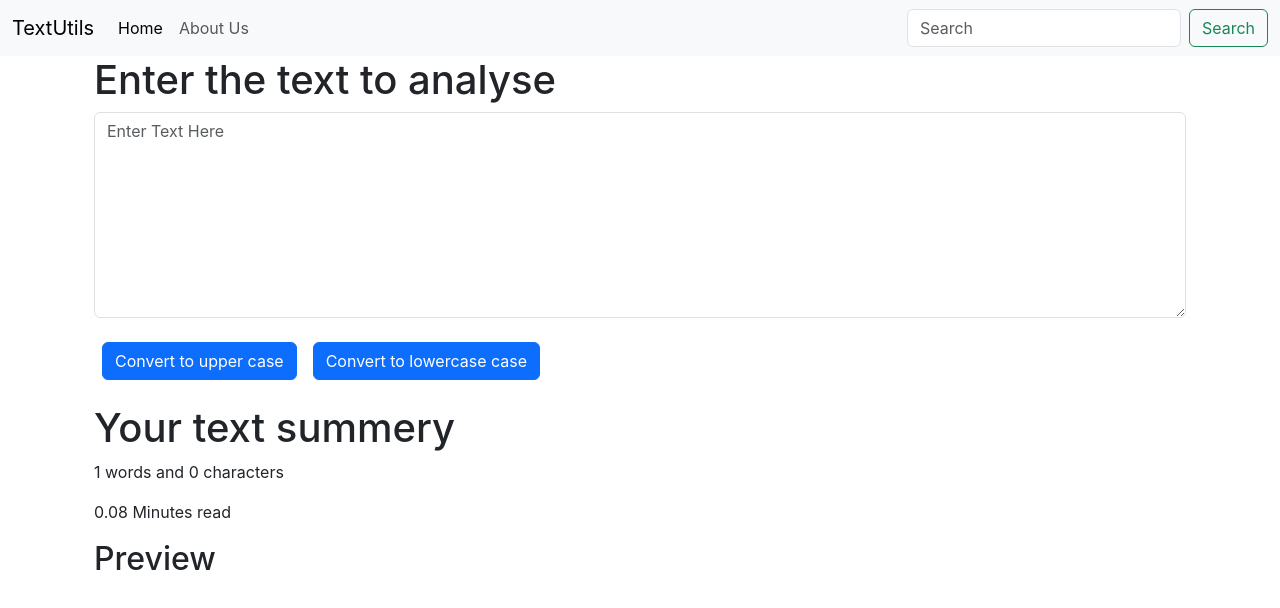
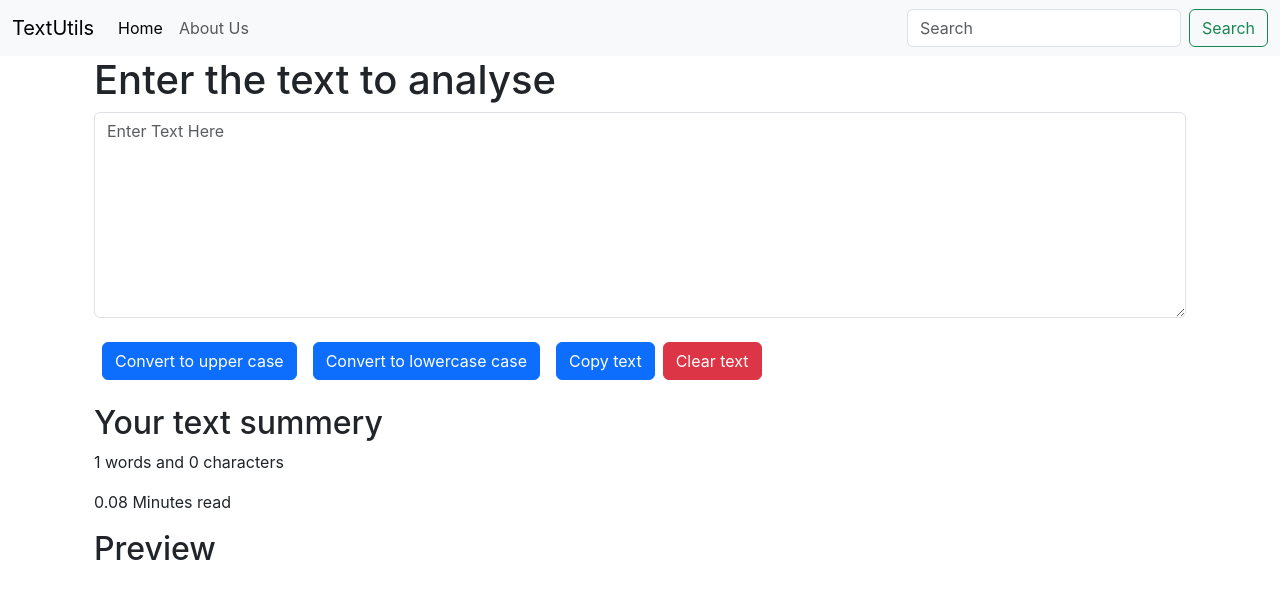
Before and after one commit to Rishikesh-00/TextUtils, a React (Create React App) app: page / in a window 1280 px wide. Shown: the top 608 px of the page. Built offline with nearby package versions, Linux system fonts and the light colour scheme.

Commit message:
added clear and copy button

```diff
--- a/src/components/TextForm.js
+++ b/src/components/TextForm.js
@@ -3,6 +3,7 @@ import React,{useState} from "react";
 
 
 export default function TextForm(props) {
+  const [text,setText] = useState('');
     const handelUpClick=()=>{
       if (text.length===0)
         alert("Empty TextField")
@@ -15,10 +16,17 @@ export default function TextForm(props) {
       else
         setText(text.toLowerCase())
     }
+    const handeclrClick=()=>{
+      setText("")
+    }
+    const handecopyClick=()=>{
+      navigator.clipboard.writeText(text);
+      alert("Text copied!");
+    }
     const handelOnChange=(_)=>{
         setText(_.target.value)
     }
-    const [text,setText] = useState('');
+
   return (
     <>
 
@@ -31,11 +39,14 @@ export default function TextForm(props) {
           ></textarea> <br />
           <button type="button " className="btn btn-primary mx-2" onClick={handelUpClick}>Convert to upper case</button>
           <button type="button " className="btn btn-primary mx-2" onClick={handelowClick}>Convert to lowercase case</button>
+          <button type="button " className="btn btn-primary mx-2" onClick={handecopyClick}>Copy text</button>
+          <button type="button " className="btn btn-danger" onClick={handeclrClick}>Clear text</button>
+
         </div>
       <div className="container my-4">
-        <h1>Your text summery</h1>
-        <p>{text.split(" ").length} words and {text.length} characters</p>
-        <p>{0.08 * text.split(" ").length} Minutes read</p>
+        <h2>Your text summery</h2>
+        <p>{text.trim().split(" ").length} words and {text.length} characters</p>
+        <p>{0.08 * text.trim().split(" ").length} Minutes read</p>
         <h2>Preview</h2>
         <p>{text}</p>
       </div>
```
